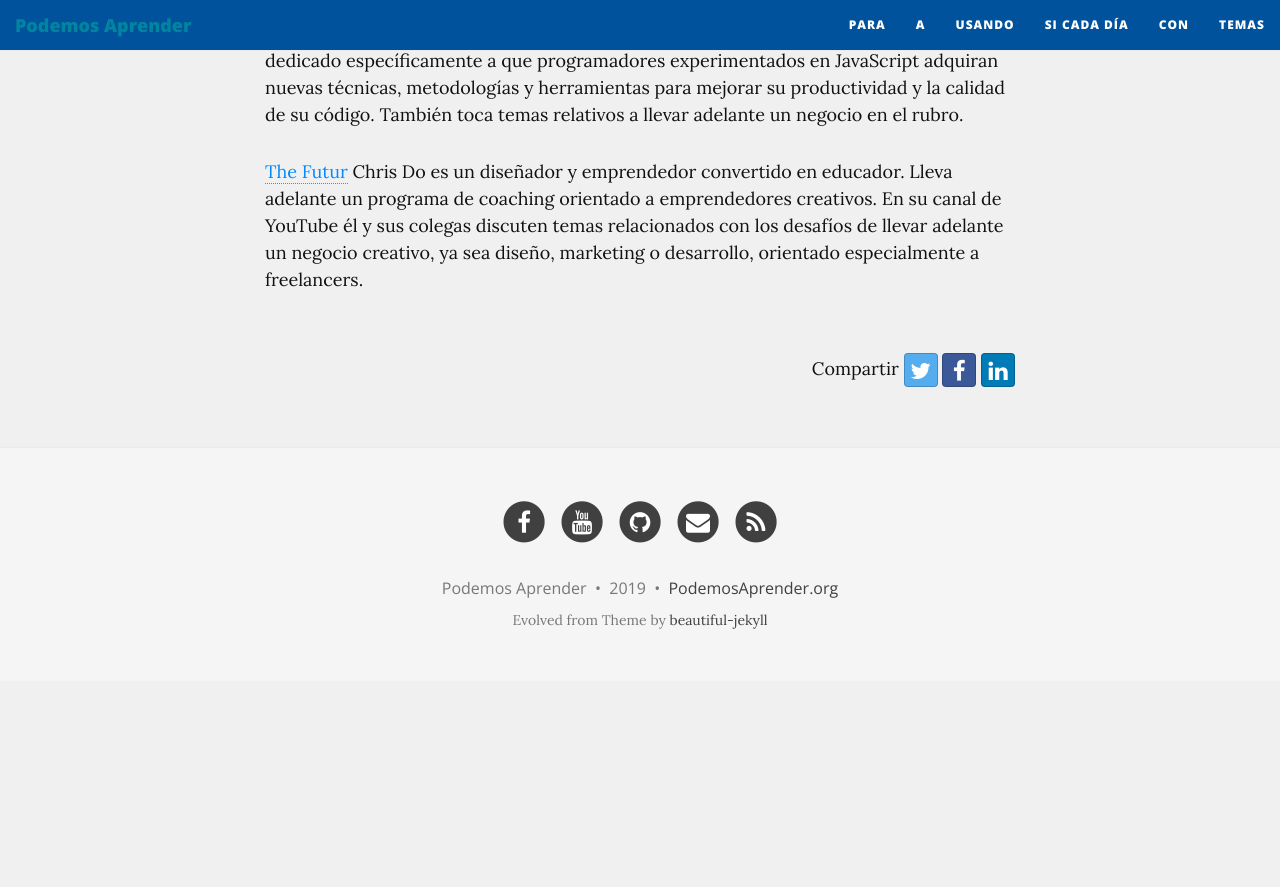
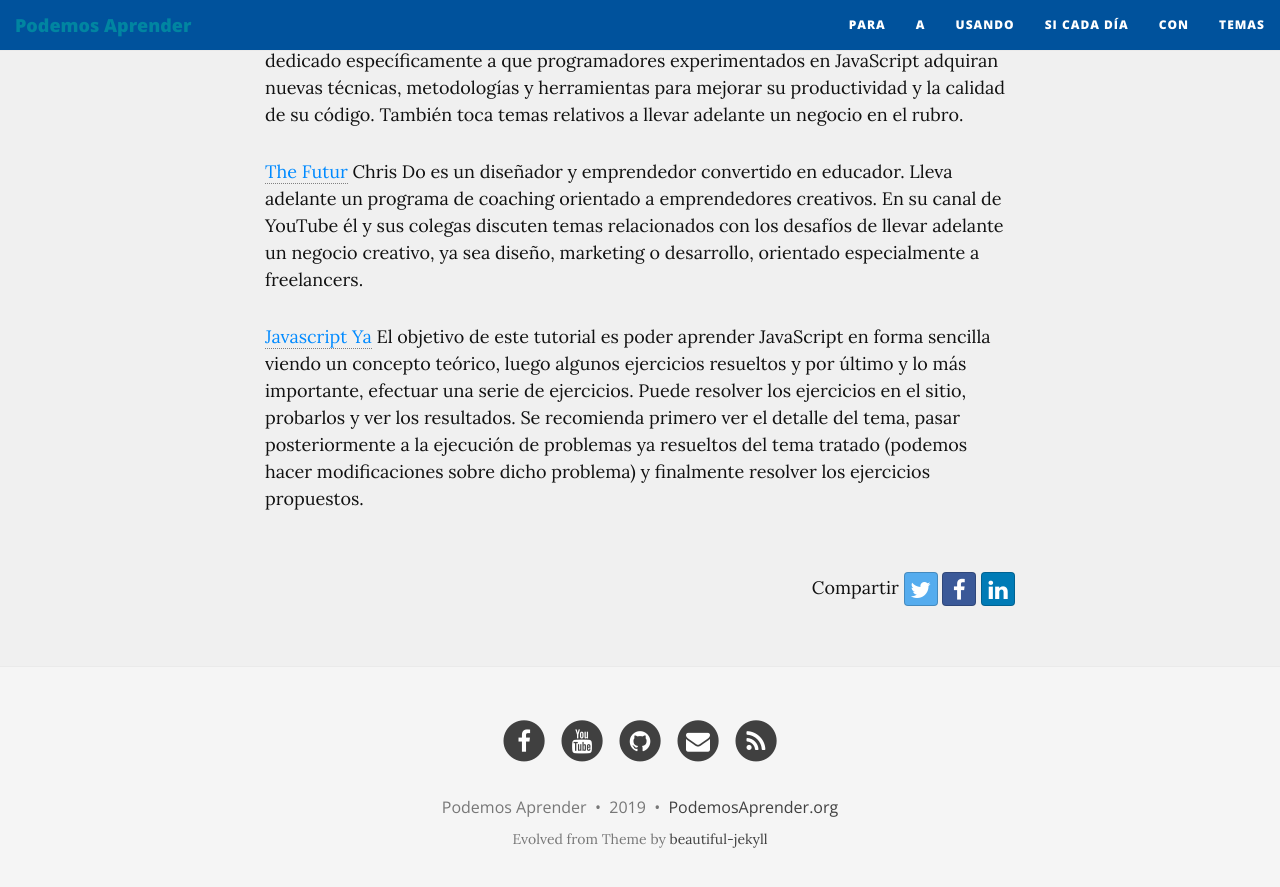
Before and after one commit to podemosaprender/podemosaprender.github.io, a Jekyll site: the page built from _contenidos/50programar/javascript/usando-tutoriales-javascript.md, in a window 1280 px wide and 900 px high, scrolled down 1394 px. Shown: the top 887 px of the window. Built offline with Jekyll 4.4.1, drawn with Linux system fonts in a browser that asks for light colours; nearby versions of some CDN libraries; before the commit the page ends 2075 px from its top, so only the background shows below that.

Commit message:
Se agrega un tutorial de JavaScript

```diff
--- a/_contenidos/50programar/javascript/usando-tutoriales-javascript.md
+++ b/_contenidos/50programar/javascript/usando-tutoriales-javascript.md
@@ -22,3 +22,6 @@ __CANALES DE YOUTUBE__
 [Fun Fun Function](https://www.youtube.com/channel/UCO1cgjhGzsSYb1rsB4bFe4Q) El vlog de Mattias Petter Johansson, uno de los creadores de DevTips, dedicado específicamente a que programadores experimentados en JavaScript adquiran nuevas técnicas, metodologías y herramientas para mejorar su productividad y la calidad de su código. También toca temas relativos a llevar adelante un negocio en el rubro.
 
 [The Futur](https://www.youtube.com/user/TheSkoolRocks/) Chris Do es un diseñador y emprendedor convertido en educador. Lleva adelante un programa de coaching orientado a emprendedores creativos. En su canal de YouTube él y sus colegas discuten temas relacionados con los desafíos de llevar adelante un negocio creativo, ya sea diseño, marketing o desarrollo, orientado especialmente a freelancers.
+
+[Javascript Ya](https://www.tutorialesprogramacionya.com/javascriptya/) El objetivo de este tutorial es poder aprender JavaScript en forma sencilla viendo un concepto teórico, luego algunos ejercicios resueltos y por último y lo más importante, efectuar una serie de ejercicios. Puede resolver los ejercicios en el sitio, probarlos y ver los resultados.
+Se recomienda primero ver el detalle del tema, pasar posteriormente a la ejecución de problemas ya resueltos del tema tratado (podemos hacer modificaciones sobre dicho problema) y finalmente resolver los ejercicios propuestos.
```
